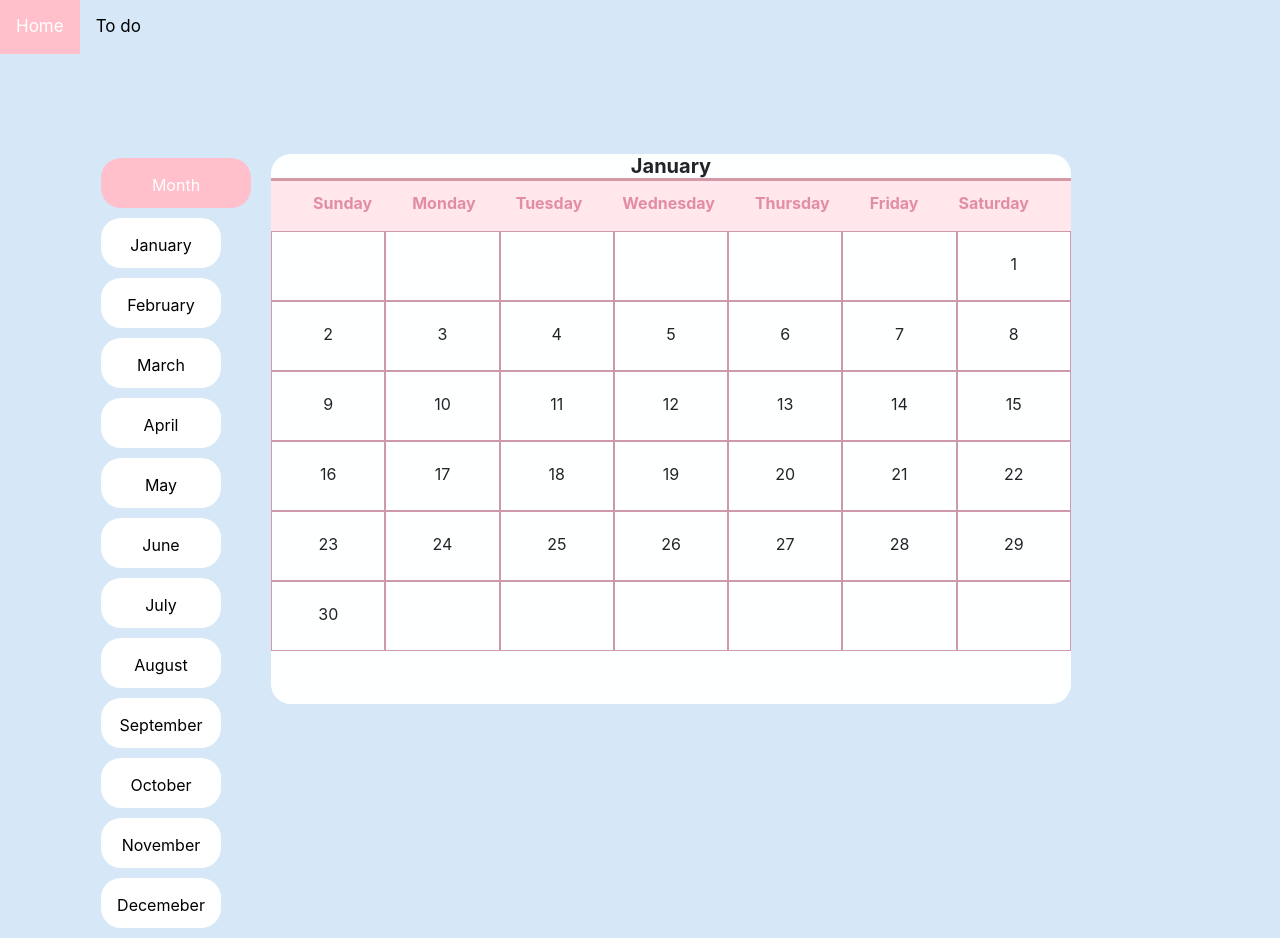
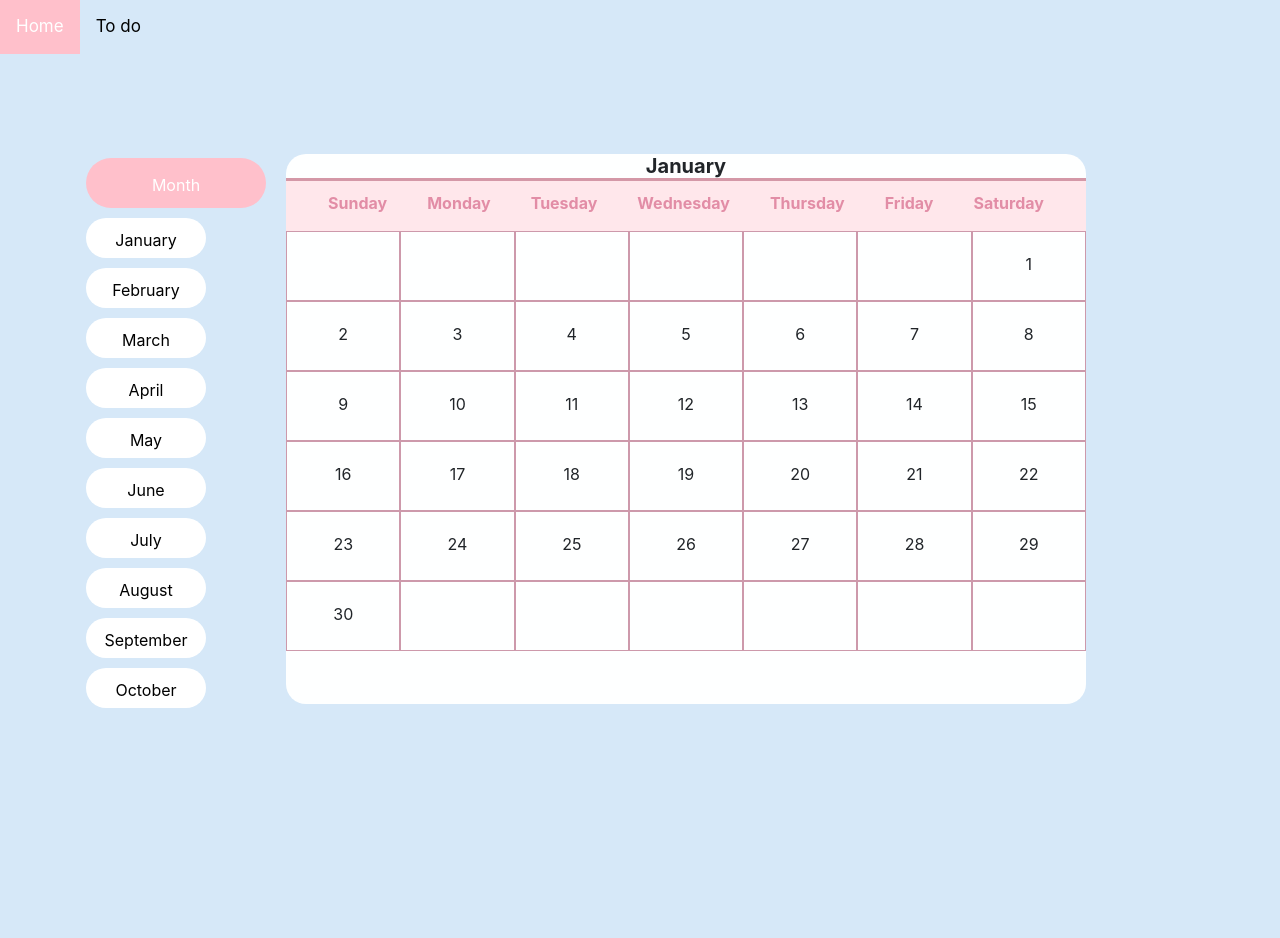
Before and after one commit to marynghiem/ToDoList, a React (Create React App) app in the folder client/: page / in a window 1280 px wide. After the commit the page ends 854 px from the top, so only its background shows below. Built offline with nearby package versions, Linux system fonts and the light colour scheme.

Commit message:
made months scrollable and when you hover over the month, it changes color

```diff
--- a/client/src/components/MarysCalendar.js
+++ b/client/src/components/MarysCalendar.js
@@ -62,11 +62,13 @@ export const MarysCalendar = () => {
     <div className="home-container">
       <div className="selection">
         <div className="selection-title">Month</div>
-        {MONTHS_IN_A_YEAR.map((month) => (
-          <div className="selection-month" onClick={() => handleMonthChange(month)}>
-            {month}
-          </div>
-        ))}
+        <div className="selection-all-months">
+          {MONTHS_IN_A_YEAR.map((month) => (
+            <div className="selection-month" onClick={() => handleMonthChange(month)}>
+              {month}
+            </div>
+          ))}
+        </div>
       </div>
 
       <div className="calendar-container">
--- a/client/src/css/Calendar.css
+++ b/client/src/css/Calendar.css
@@ -14,21 +14,29 @@
     background-color: pink;
     color: white;
     height: 50px;
-    width: 150px;
-    border-radius: 20px;
+    width: 180px;
+    border-radius: 30px;
     padding-top: 15px;
 }
-
+.selection-all-months{
+    height:500px;
+    overflow: scroll;
+}
 .selection-month{
     background-color: white;
     color: black;
-    height: 50px;
+    height: 40px;
     width: 120px;
-    border-radius: 20px;
-    padding-top: 15px;
+    border-radius: 30px;
+    padding-top: 10px;
     margin-bottom: 10px;
     margin-top:10px;
 }
+
+.selection-month:hover{
+    background-color: rgb(238, 238, 238);
+    }
+
 .calendar-container{
     height: 550px;
     width: 800px;
@@ -40,8 +48,6 @@
     margin-right: 10vw;
 
 }
-
-
 
 .month-title{
     border-bottom: solid 3px;
```
